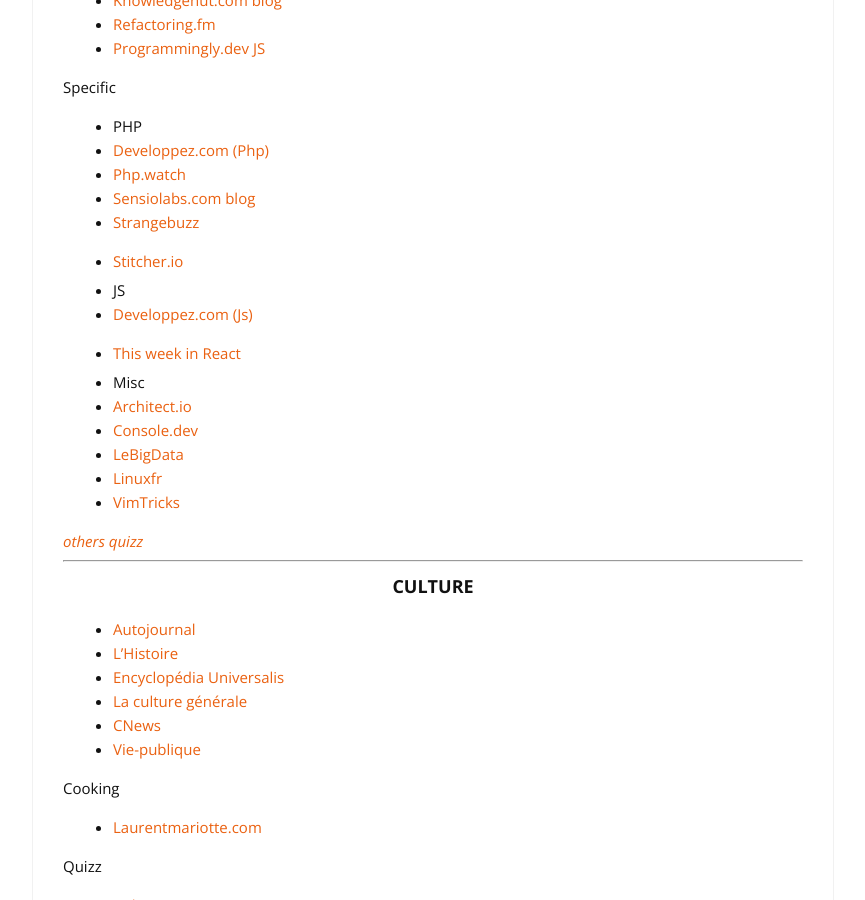
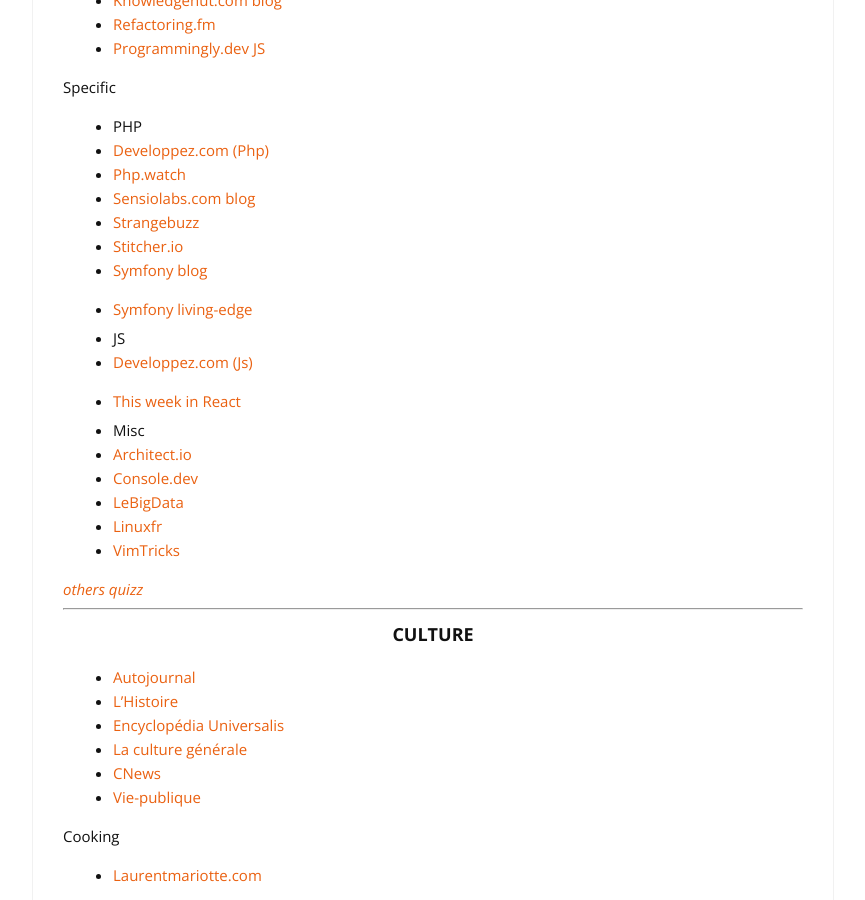
Before and after one commit to cylmat/cylmat.github.io, a Jekyll site: the page built from _pages/news.md, in a window 1280 px wide and 900 px high, scrolled down 771 px. Shown: the whole window, without its empty margins (207-1072 px from the left). Built offline with Jekyll 4.4.1, drawn with Linux system fonts in a browser that asks for light colours; nearby versions of some CDN libraries.

Commit message:
Update news.md

```diff
--- a/_pages/news.md
+++ b/_pages/news.md
@@ -43,6 +43,8 @@
 - [Sensiolabs.com blog](https://blog.sensiolabs.com/fr)
 - [Strangebuzz](https://www.strangebuzz.com/fr)
 - [Stitcher.io](https://stitcher.io)
+- [Symfony blog](https://symfony.com/blog)
+- [Symfony living-edge](https://symfony.com/blog/category/living-on-the-edge)
 
 + JS
 + [Developpez.com (Js)](https://javascript.developpez.com)
```
